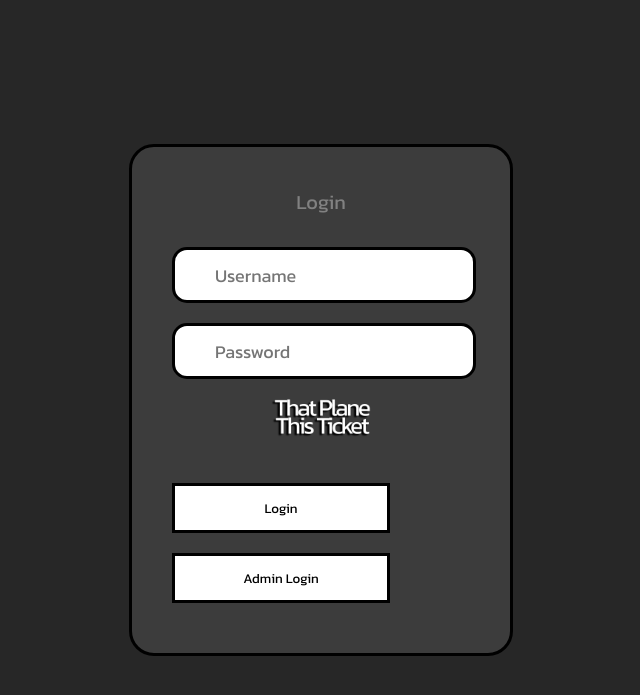
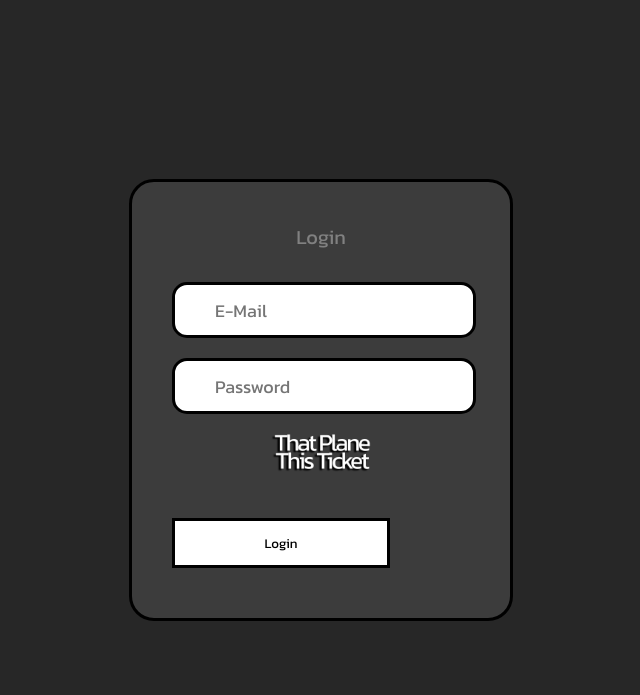
Before and after one commit to HasanKemalAbamor/TeamZoft, a Flask app: template app/templates/Login.html in a window 1280 px wide. Shown: the top 695 px of the page, without its empty margins (319-959 px from the left). Run offline with Flask 3, Linux system fonts and the light colour scheme; the template is opened without the code that fills it, so the values that code supplies are empty.

Commit message:
duzenleme

```diff
--- a/app/Controller/RegistrationController.py
+++ b/app/Controller/RegistrationController.py
@@ -1,12 +1,6 @@
 
 from flask import request, redirect, url_for, flash, render_template
 from Model.AddUser import UserModel
-
-
-def show_registration_form():
-    """Render the registration form template on GET request."""
-    return render_template('Registration.html')
-
 
 
 def handle_registration():
--- a/app/app.py
+++ b/app/app.py
@@ -1,20 +1,43 @@
-from flask import Flask, render_template
+from flask import Flask, render_template, request, redirect, url_for, session
+from Controller.LoginController import handle_logout,handle_login
 from Controller.RegistrationController import handle_registration
 
-app = Flask(__name__,template_folder='templates')
+app = Flask(__name__, template_folder='templates')
+app.secret_key = "d6g8"
 
 
 @app.route('/register', methods=['GET'])
 def show_register():
     return render_template('Registration.html')
 
+
 @app.route('/register', methods=['POST'])
 def post_register():
+
     return handle_registration()
 
-@app.route('/login')
+
+@app.route('/login', methods=['GET'])
 def login():
-    return 'Login page not implemented yet.'
+    return render_template("login.html")
+
+
+@app.route('/login', methods=['POST'])
+def post_login():
+    return handle_login()
+
+
+@app.route('/logout', methods=['GET'])
+def logout():
+    return render_template("logout.html")
+
+
+@app.route('/logout', methods=['POST'])
+def logout_user():
+
+    return handle_logout()
+
+
 
 if __name__ == '__main__':
     app.run(debug=True)
--- a/app/templates/Login.html
+++ b/app/templates/Login.html
@@ -60,15 +60,15 @@
 <body>
     <div class="box">
         <div class="log">Login</div>
-        <form method="post" action="{{ url_for('auth.login') }}"> <!-- Replace 'auth.login' with your actual login route name -->
-            <input type="text" name="username" placeholder="Username" required />
+        {% if error %}
+        <p style="color: red;">{{ error }}</p>
+        {% endif %}
+        <form method="post" action="{{ url_for('login') }}"> <!-- Replace 'auth.login' with your actual login route name -->
+            <input type="text" name="email" placeholder="E-Mail" required />
             <input type="password" name="password" placeholder="Password" required />
             <img src="{{ url_for('static', filename='images/logos/FirstLogo.png') }}" alt="Company Logo" />
             <button type="submit" class="loginbutton">Login</button>
         </form>
-        <form action="{{ url_for('auth.admin_login') }}"> <!-- Replace 'auth.admin_login' with your actual admin login route name -->
-            <button type="submit" class="adminbutton">Admin Login</button>
-        </form>
     </div>
 </body>
 </html>
--- a/app/templates/Logout.html
+++ b/app/templates/Logout.html
@@ -37,7 +37,8 @@
     </style>
 </head>
 <body>
-    <form action="{{ url_for('auth.login') }}" method="get">
+    <form action="{{ url_for('logout') }}" method="post">
+        <h1>{{email}}</h1>
         <button type="submit" class="logout-button">Logout</button>
     </form>
 </body>
```
Also changed, not shown: 1 other file.
